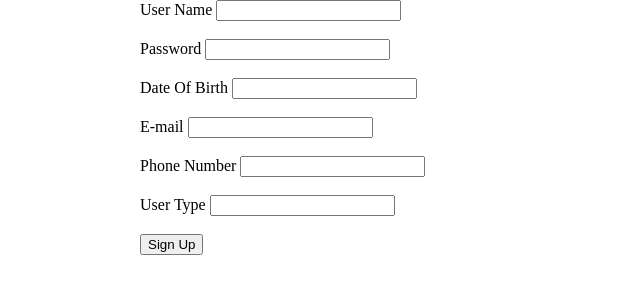
After one commit to waiwai707/UserManagement, a Django app: page /sign_up/ in a window 1280 px wide. The commit adds this page. Shown: the top 300 px of the page, without its empty margins (0-640 px from the left). Run offline with Django 4.2, Linux system fonts and the light colour scheme.

Commit message:
add create signup page and create

```diff
--- a/UserPortal/static/style.css
+++ b/UserPortal/static/style.css
@@ -0,0 +1,15 @@
+body {
+    width: 1000px;
+    margin: auto;
+}
+
+table {
+    width: 100%;
+    border-collapse: collapse;
+}
+th,
+td {
+    border: 3px solid #000;
+    padding: 0.5rem;
+    color: #000;
+}
--- /dev/null
+++ b/UserPortal/templates/signup.html
@@ -0,0 +1,37 @@
+{% load static %}
+<!DOCTYPE html>
+<html lang="en">
+
+<head>
+    <meta charset="UTF-8">
+    <meta name="viewport" content="width=device-width, initial-scale=1.0">
+    <title>Document</title>
+    <link rel="stylesheet" href="{% static 'style.css' %}">
+</head>
+
+<body>
+    <form action="{% url 'create' %}" method="POST">
+        {% csrf_token %}
+        <label for="user_name">User Name</label>
+        <input type="text" name="user_name" id="user_name">
+        <br><br>
+        <label for="password">Password</label>
+        <input type="text" name="password" id="password">
+        <br><br>
+        <label for="dob">Date Of Birth</label>
+        <input type="text" name="dob" id="dob">
+        <br><br>
+        <label for="email">E-mail</label>
+        <input type="text" name="email" id="email">
+        <br><br>
+        <label for="phone_number">Phone Number</label>
+        <input type="text" name="phone_number" id="phone_number">
+        <br><br>
+        <label for="user_type">User Type</label>
+        <input type="text" name="user_type" id="user_type">
+        <br><br>
+        <button type="submit">Sign Up</button>
+    </form>
+</body>
+
+</html>
--- a/UserPortal/urls.py
+++ b/UserPortal/urls.py
@@ -4,4 +4,6 @@ from UserPortal import views
 
 urlpatterns = [
     path('home/', views.home, name = 'home'),
+    path('sign_up/', views.signup, name = 'sign_up'),
+    path('create/', views.create, name = 'create'),
 ]
--- a/UserPortal/views.py
+++ b/UserPortal/views.py
@@ -1,5 +1,22 @@
-from django.shortcuts import render
+from django.shortcuts import render,redirect
+from UserPortal.models import User
 
 # Create your views here.
 def home(request):
-    return render(request,'home.html',{})
+    userdata = User.objects.raw("select * from userportal_user")
+    return render(request,'home.html',{'userdata':userdata})
+
+def signup(request):
+    return render(request,'signup.html',{})
+
+#create function
+def create(request):
+    storedata = User()
+    storedata.user_name = request.POST.get('user_name')
+    storedata.password = request.POST.get('password')
+    storedata.dob = request.POST.get('dob')
+    storedata.email = request.POST.get('email')
+    storedata.phone_number = request.POST.get('phone_number')
+    storedata.user_type = request.POST.get('user_type')
+    storedata.save()
+    return redirect('/home')
```
Also changed, not shown: UserPortal/templates/home.html (+22 -1 lines), UserPortal/migrations/0001_initial.py (added).
